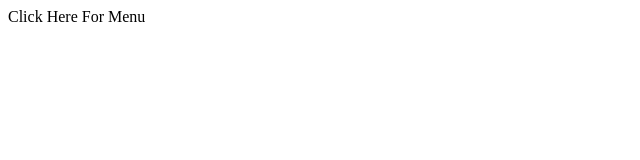
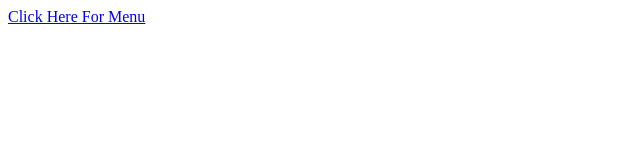
Before and after one commit to Namanbohara/PC_Menu, a plain HTML site: page index.html in a window 1280 px wide. Shown: the whole page, without its empty margins (0-640 px from the left). Drawn offline with Linux system fonts and the light colour scheme.

Commit message:
Update index.html

```diff
--- a/index.html
+++ b/index.html
@@ -1,3 +1,3 @@
 <html>
-  <p><a href="Pradhan Cafe.pdf"></a> Click Here For Menu </p>
+  <p><a href="Pradhan Cafe.pdf"> Click Here For Menu </a></p>
 </html>
```
